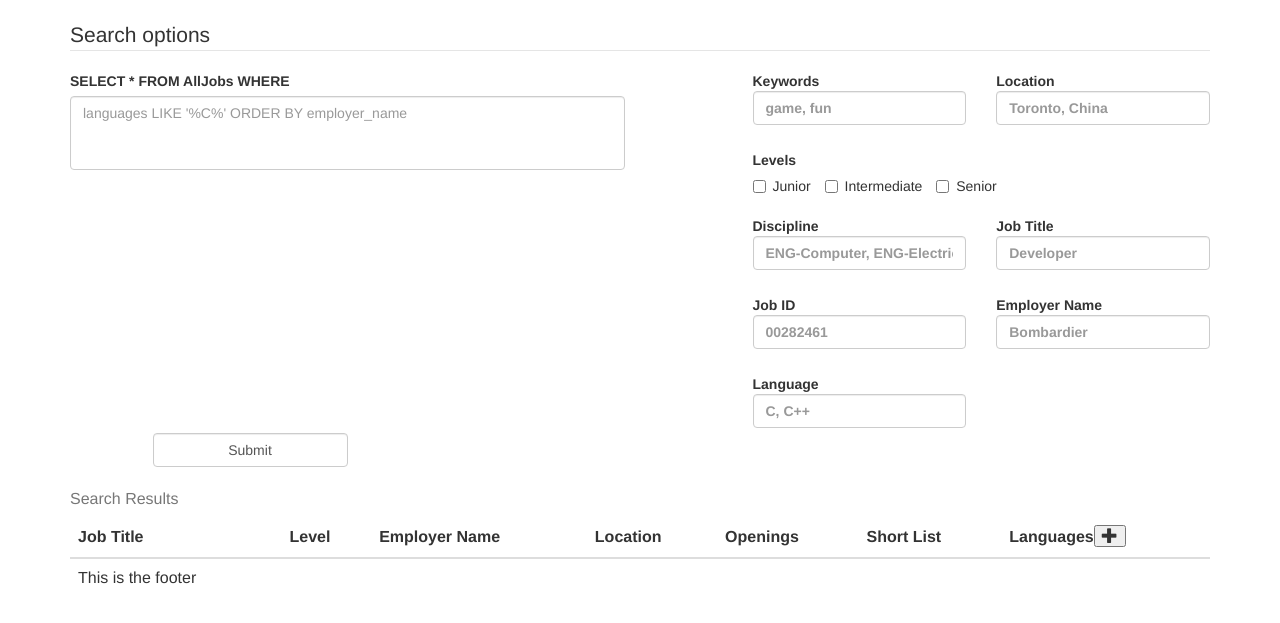
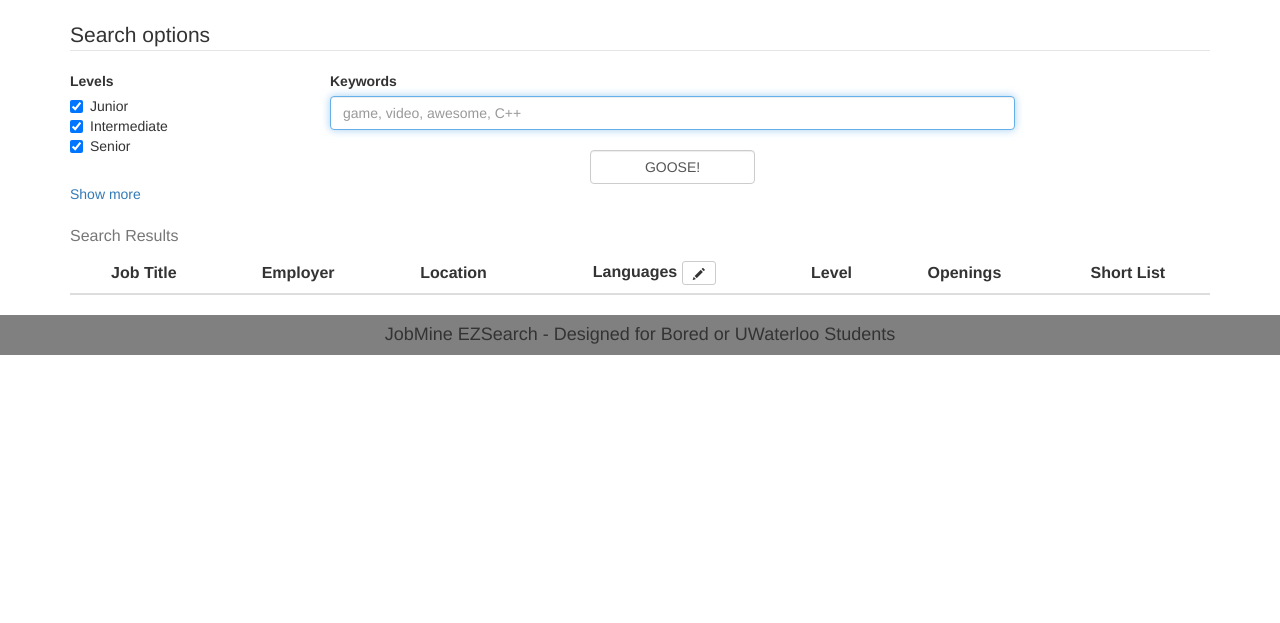
Before and after one commit to NanoBreeze/JobMine-EZSearch, a Flask app: page /jobInquiry in a window 1280 px wide. Shown: the part 52-675 px from the top of the page. Run offline with Flask 2, Linux system fonts and the light colour scheme; lists and menus that the app fills with data are empty; some libraries are stand-ins or nearby versions.

Commit message:
added exports and restyled Job Inquiry. To do, adding to and removing from shortlist

```diff
--- a/Main.py
+++ b/Main.py
@@ -18,13 +18,13 @@ def job_inquiry():
                     'job_identifier': '',
                     'summary': '',
                     'location' : '',
-                    'discipline' : '',
+                    'discipline' : 'Computer, Electrical, Software, Computer Science',
                     'job_title': '',
                     'employer_name' : '',
                     'languages' : '',
-                    'junior' : '',
-                    'intermediate' : '',
-                    'senior': ''}
+                    'junior' : 'junior',
+                    'intermediate' : 'intermediate',
+                    'senior': 'senior'}
 
     jobs = []
     return render_template("JobInquiry.html", jobs = jobs, filter_words = filter_words)
--- a/Templates/JobInquiry.html
+++ b/Templates/JobInquiry.html
@@ -31,23 +31,9 @@
         <fieldset>
             <legend>Search options</legend>
             <div class="row">
-                <div class="col-md-6">
-                    <label for="sql_query">SELECT * FROM AllJobs WHERE</label><textarea rows="3" class="form-control" id="sql_query" name="sql_query" placeholder="languages LIKE '%C%' ORDER BY employer_name">{{ filter_words['sql_query'] }}</textarea>
-                </div>
-
-                <div class="col-md-5 col-md-offset-1">
-                    <div class="row">
-                        <div class="col-md-6">
-                            <label>Keywords<input type="text" class="form-control" name="summary" placeholder="game, fun" value="{{ filter_words['summary'] }}"></label>
-                        </div>
-                        <div class="col-md-6">
-                            <label>Location<input type="text" class="form-control" name="location" placeholder="Toronto, China" value="{{ filter_words['location'] }}"></label>
-                        </div>
-                    </div>
-                    <br />
-                    <div class="row">
-                        <div class="col-md-12">
-                            <label>Levels</label><br/>
+                <div class="col-md-2">
+                    <div class="pull-left">
+                        <label>Levels</label> <br />
                         <label class="checkbox-inline">
                             {% if filter_words['junior'] == 'junior' %}
                             <input type="checkbox" name="junior" checked>Junior
@@ -55,6 +41,7 @@
                             <input type="checkbox" name="junior">Junior
                             {% endif %}
                         </label>
+                        <br />
                         <label class="checkbox-inline">
                             {% if filter_words['intermediate'] == 'intermediate' %}
                             <input type="checkbox" name="intermediate" checked>Intermediate
@@ -62,6 +49,7 @@
                             <input type="checkbox" name="intermediate">Intermediate
                             {% endif %}
                         </label>
+                        <br />
                         <label class="checkbox-inline">
                             {% if filter_words['senior'] == 'senior' %}
                             <input type="checkbox" name="senior" checked>Senior
@@ -69,40 +57,64 @@
                             <input type="checkbox" name="senior">Senior
                             {% endif %}
                         </label>
-                        </div></div>
-                    <br />
+                    </div>
+                </div>
+                <div class="col-md-8">
                     <div class="row">
-                        <div class="col-md-6">
-                            <label>Discipline<input type="text" class="form-control" name="discipline" placeholder="ENG-Computer, ENG-Electrical" value="{{ filter_words['discipline'] }}"></label>
-                        </div>
-                        <div class="col-md-6">
-                            <label>Job Title<input type="text" class="form-control" name="job_title" placeholder="Developer" value="{{ filter_words['job_title'] }}"></label>
+                        <div class="col-md-11 col-md-offset-1">
+                            <label for="summary">Keywords</label>
+                            <input type="text" width="100%" class="form-control" id="summary" name="summary" placeholder="game, video, awesome, C++" value="{{ filter_words['summary'] }}" autofocus autocomplete="on">
                         </div>
                     </div>
                     <br />
                     <div class="row">
+                        <div class="col-md-offset-5 col-md-3">
+                            <input type="submit" width="100%" class="form-control" name="btnSubmit" value="GOOSE!"/>
+                        </div>
+                    </div>
+                </div>
+
+            </div>
+            <a type="button" data-toggle="collapse" data-target="#more">Show more</a>
+            <div class="collapse" id="more">
+                <br /><br />
+                <div class="container">
+
+                    <div class="row">
+                        <div class="col-md-6 ">
+                            <label for="location">Location</label>
+                            <input type="text" class="form-control" id="location" name="location" placeholder="Toronto, China" value="{{ filter_words['location'] }}" />
+                        </div>
                         <div class="col-md-6">
+                            <label for="discipline">Discipline</label>
+                            <input type="text" class="form-control" id="discipline" name="discipline" placeholder="ENG-Computer, ENG-Electrical" value="{{ filter_words['discipline'] }}" />
+                        </div>
+                    </div>
+                    <br /><br />
+
+                    <div class="row">
+                        <div class="col-md-3">
+                            <label>Job Title<input type="text" class="form-control" name="job_title" placeholder="Developer" value="{{ filter_words['job_title'] }}"></label>
+                        </div>
+                        <div class="col-md-3">
                             <label>Job ID<input type="text" class="form-control" name="job_identifier" placeholder="00282461" value="{{ filter_words['job_identifier'] }}"></label>
                         </div>
+                        <div class="col-md-6">
+                            <label for="sql_query">SELECT * FROM AllJobs WHERE</label><textarea rows="2 " class="form-control" id="sql_query" name="sql_query" placeholder="languages LIKE '%C%' ORDER BY employer_name">{{ filter_words['sql_query'] }}</textarea>
+                        </div>
 
-                        <div class="col-md-6">
+                        <div class="col-md-3">
                             <label>Employer Name<input type="text" class="form-control" name="employer_name" placeholder="Bombardier" value="{{ filter_words['employer_name'] }}"></label>
                         </div>
-                    </div>
-                    <br />
-                    <div class="row">
-                        <div class="col-md-6">
+                        <div class="col-md-3">
                             <label>Language<input type="text" class="form-control" name="languages" placeholder="C, C++" value="{{ filter_words['languages'] }}"></label>
                         </div>
                     </div>
                 </div>
+                <br /><br />
 
-                <div class="col-md-2 col-md-offset-1">
-                    <div class="row">
-                        <input type="submit" class="form-control" name="btnSubmit" value="Submit"/>
             </div>
-                </div>
-            </div>
+
         </fieldset>
     </form>
 </div>
@@ -111,31 +123,38 @@
     <table class="table">
         <caption>Search Results</caption>
         <thead>
-        <tr>
-            <th>Job Title</th>
-            <th>Level</th>
-            <th>Employer Name</th>
-            <th>Location</th>
-            <th>Openings</th>
-            <th>Short List</th>
-            <th>Languages<button type="button" class="glyphicon glyphicon-plus" onclick="openModal()"></button></th>
+        <tr >
+            <th class="text-center">Job Title</th>
+            <th class="text-center">Employer</th>
+            <th class="text-center">Location</th>
+            <th class="text-center">Languages
+                <button type="button" class="btn btn-default btn-sm" onclick="openModal()">
+                    <span class="glyphicon glyphicon-pencil"></span>
+                </button>
+            <th class="text-center">Level</th>
+            <th class="text-center">Openings</th>
+            <th class="text-center">Short List</th>
         </tr>
         </thead>
         <tbody>
 
         {% for job in jobs %}
         <tr data-toggle="collapse" data-target="#{{job['job_identifier']}}" class="jobHeader">
-            <td> {{ job['job_title'] }} </td>
-            <td> {{ job['level'] }} </td>
-            <td> {{ job['employer_name'] }} </td>
-            <td> {{ job['location'] }} </td>
-            <td> {{ job['number_of_openings'] }} </td>
-            <td> {{ job['shortlist'] }} </td>
-            <td> {{ job['languages'] }} </td>
+            <td class="text-center"> {{ job['job_title'] }} </td>
+            <td class="text-center"> {{ job['employer_name'] }} </td>
+            <td class="text-center"> {{ job['location'] }} </td>
+            <td class="text-center"> {{ job['languages'] }} </td>
+            <td class="text-center"> {{ job['level'] }} </td>
+            <td class="text-center"> {{ job['number_of_openings'] }} </td>
+            <td class="text-center"> {{ job['shortlist'] }}
+
+
+                <button type="button" class="btn btn-default btn-sm" onclick="">
+          <span style="color:green" class="glyphicon glyphicon-plus"></span> Add
+        </button> </td>
         </tr>
         <tr id="{{job['job_identifier']}}" class="collapse">
             <td colspan="7">
-                <div class="container" style="background-color: lightgoldenrodyellow">
                 <div class="row">
                     <div class="col-md-2">
                         <p><b>Job ID:</b> <br />{{job['job_identifier']}}</p>
@@ -148,19 +167,13 @@
 
                     </div>
                     <div class="col-md-10">
-                            {{job['summary']|safe}}<br><br> <p><b>Comments:</b>{{job['comments']}}</p>
-                        </div>
+                        {{job['summary']|safe}}<br><br> <p><b>Comments: </b>{{job['comments']}}</p>
                     </div>
                 </div>
             </td>
         </tr>
         {% endfor %}
-
-
         </tbody>
-        <tfoot>
-        <tr><td>This is the footer</td></tr>
-        </tfoot>
     </table>
 </div>
 
@@ -169,11 +182,16 @@
     <div class="modal-dialog">
         <div class="modal-content">
             <div class="modal-header">
-                <span class="modal-title">Prioritize your languages</span><button type="button" class="btn btn-default" data-dismiss="modal">&times;</button>
+                <h3 style="display:inline" class="modal-title">
+                    Prioritize your languages</h3>
+                <button type="button" class="btn btn-default pull-right" data-dismiss="modal">&times;</button>
             </div>
             <div class="modal-body">
-                <label>Prioritize languages (can separate languages with a ",") :
-                    <input type="text" id="prioritize_language" />
+                <label>The "Languages" column displays up to four languages shown in the tab. There are a gadrillion languages
+                    so how do we determine which ones to shown in the "Languages" column? The "Languages" column tab will
+                    show the first four languages that are found on your list, in order of the items you placed. The update operation
+                    can take a while. You can separate languages with a ",":
+                    <input type="text" class="form-control" id="prioritize_language" value = "C,C++,.NET,C#,Java,Android,Linux,Apache,SQL,Ruby,Python,Javascript,ASP,MATLAB,iOS"/>
                 </label>
                 <button type="button" class="btn btn-default" onclick="prioritize_language()">Update</button>
             </div>
@@ -195,11 +213,14 @@
 
 function openModal() {
     console.log('hey');
+
     $('#language_modal').modal({
         show: true,
         backdrop: false,
         keyboard:true
     });
+    document.getElementById('prioritize_language').focus();
+
 }
 
 function prioritize_language() {
--- a/Templates/TemplateLayout.html
+++ b/Templates/TemplateLayout.html
@@ -23,7 +23,16 @@
 {% block body %}
 {% endblock %}
 
+<div class="container-fluid" style="background-color:gray">
+    <div class="container">
+<footer>
+    <div class="row">
+    <h4 class="text-center">JobMine EZSearch - Designed for Bored or UWaterloo Students</h4>
 
+        </div>
+</footer>
+    </div>
+</div>
 </body>
 
 <script src="https://cdnjs.cloudflare.com/ajax/libs/Chart.js/1.0.2/Chart.js"></script>
@@ -34,4 +43,6 @@
 {% block scripts %}
 {% endblock %}
 
+
+
 </html>
```
Also changed, not shown: Templates/AnalyticsExport.html (+36 -27 lines), Templates/Html_logo.png (added). Lines whose indentation alone changed are shown as unchanged.
